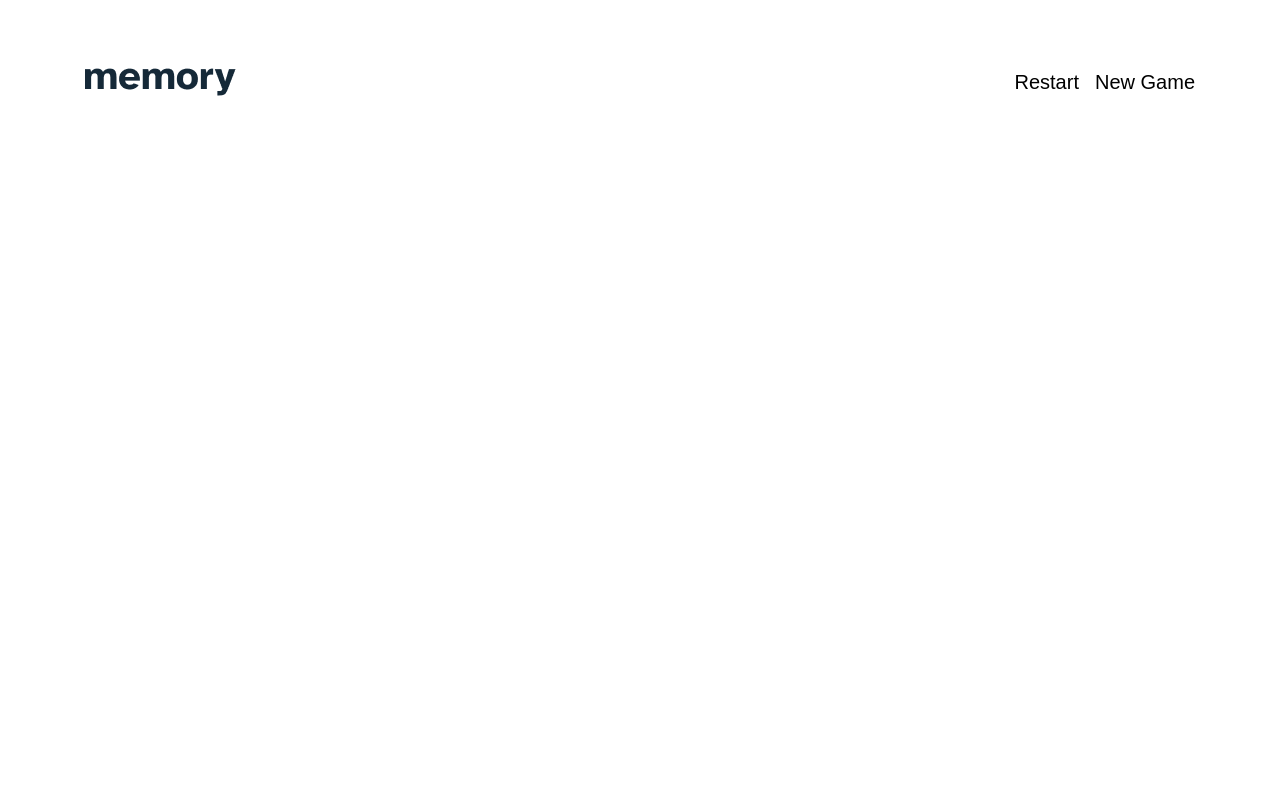
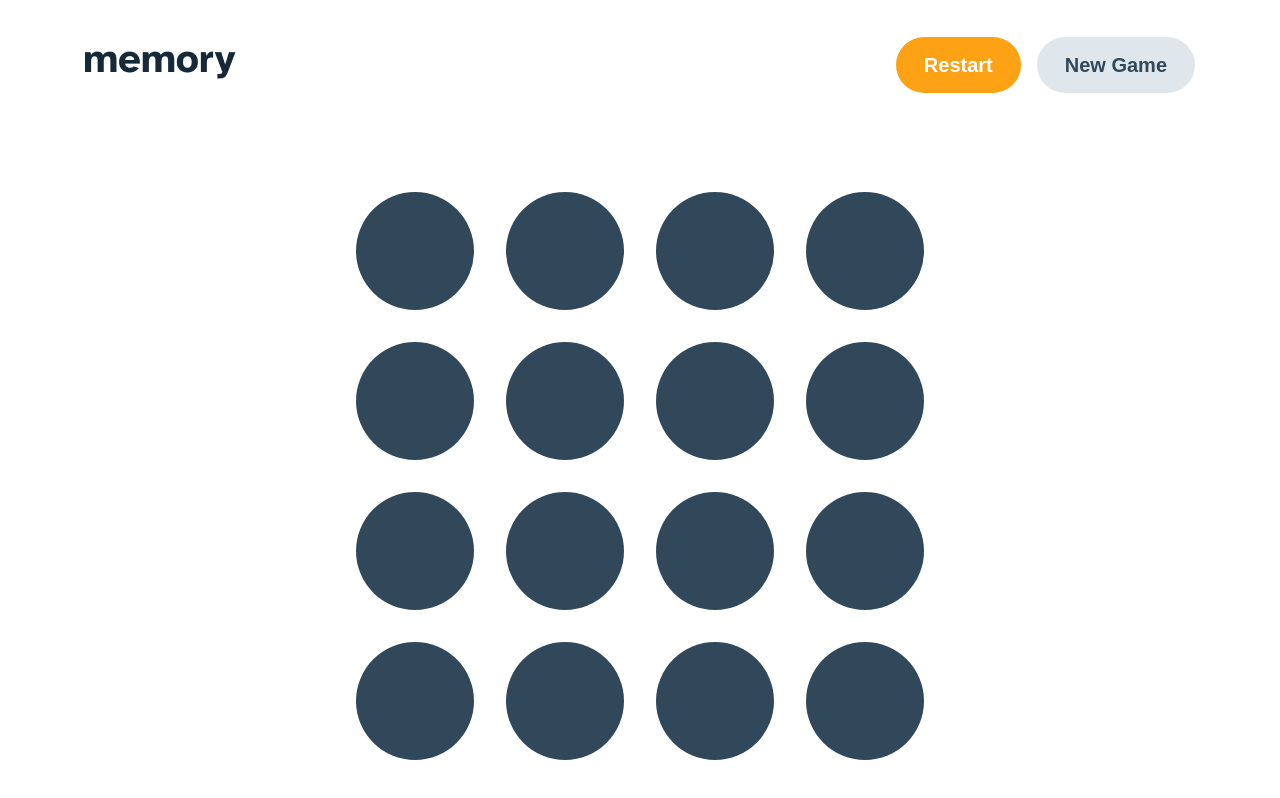
Before and after one commit to DrakeHermit/memory-game, a React (Vite) app: page /game in a window 1280 px wide. Built offline with nearby package versions, Linux system fonts and the light colour scheme.

Commit message:
feat: added utility functions to handle the creation of the game board

```diff
--- /dev/null
+++ b/src/components/GameBoard.tsx
@@ -0,0 +1,18 @@
+import useLobbyStore from "../store/useLobbyStore";
+import { getGridSize } from "../utils/gameUtils";
+
+export const GameBoard = () => {
+  const { formData } = useLobbyStore();
+  const size = getGridSize(formData.gridSize);
+
+  return (
+    <div
+      className={`rounded-full bg-blue-800 ${
+        size === 4
+          ? "w-[73px] h-[73px] md:w-[118px] md:h-[118px]"
+          : "w-[46px] h-[46px] md:w-[82px] md:h-[82px]"
+      }
+      }`}
+    ></div>
+  );
+};
--- a/src/components/NavBar.tsx
+++ b/src/components/NavBar.tsx
@@ -1,6 +1,8 @@
+import { Link } from "react-router-dom";
+
 export const NavBar = () => {
   return (
-    <nav className="flex justify-between items-center max-w-[327px] md:max-w-[689px] lg:max-w-[1110px] mt-400 md:mt-[37px] lg:mt-[67px] mx-auto">
+    <nav className="flex justify-between items-center max-w-[327px] md:max-w-[689px] lg:max-w-[1110px] mt-400 md:mt-[37px] mx-auto">
       <div>
         <picture>
           <source
@@ -12,13 +14,27 @@ export const NavBar = () => {
       </div>
       <div className="flex">
         <div>
-          <button type="button" className="md:hidden">
+          <button
+            type="button"
+            className="md:hidden bg-orange-400 rounded-full py-[13px] px-[28px] text-white font-bold cursor-pointer"
+          >
             Menu
           </button>
         </div>
         <div className="hidden md:flex gap-200 md:text-[20px]">
-          <button type="button">Restart</button>
-          <button type="button">New Game</button>
+          <button
+            className="bg-orange-400 rounded-full py-[13px] px-[28px] text-white font-bold cursor-pointer"
+            type="button"
+          >
+            Restart
+          </button>
+          <Link
+            to="/"
+            className="bg-blue-100 rounded-full py-[13px] px-[28px] text-blue-800 font-bold cursor-pointer"
+            type="button"
+          >
+            New Game
+          </Link>
         </div>
       </div>
     </nav>
--- a/src/pages/GamePage.tsx
+++ b/src/pages/GamePage.tsx
@@ -1,9 +1,34 @@
+import { GameBoard } from "../components/GameBoard";
 import { NavBar } from "../components/NavBar";
+import useLobbyStore from "../store/useLobbyStore";
+import { generateGrid, getGridSize } from "../utils/gameUtils";
+
+interface gridClasses {
+  [key: number]: string;
+}
 
 const GamePage = () => {
+  const { formData } = useLobbyStore();
+  const size = getGridSize(formData.gridSize);
+  const coins = generateGrid(formData.gridSize);
+
+  const gridClasses: gridClasses = {
+    4: "grid-cols-4",
+    6: "grid-cols-6",
+  };
+
   return (
     <div className="bg-white">
       <NavBar />
+      <div
+        className={`grid place-self-center ${
+          size === 4 ? "gap-[8px] md:gap-400" : "gap-[8px] md:gap-200"
+        } ${gridClasses[size]} mt-1000 md:mt-[8.5rem] lg:mt-[6.2rem]`}
+      >
+        {coins.map((coin) => (
+          <GameBoard key={coin.id} />
+        ))}
+      </div>
     </div>
   );
 };
--- a/src/store/useLobbyStore.tsx
+++ b/src/store/useLobbyStore.tsx
@@ -28,7 +28,6 @@ const useLobbyStore = create<LobbyStore>((set) => ({
     })),
   handleGameStart: (navigate) => {
     set((state) => {
-      console.log("Starting game with:", state.formData);
       navigate("/game", { state: state.formData });
       return state;
     });
--- /dev/null
+++ b/src/utils/gameUtils.ts
@@ -0,0 +1,15 @@
+export const getGridSize = (gridSize: string): number => {
+  return parseInt(gridSize.split('x')[0]);
+}
+
+export const generateGrid = (gridSize: string) => {
+  const size = getGridSize(gridSize);
+  const totalCoins = size * size;
+
+  return Array.from({ length: totalCoins }, (_, index) => ({
+    id: index,
+    value: Math.floor(index / 2),
+    isFlipped: false,
+    isMatched: false
+  }));
+}
```
